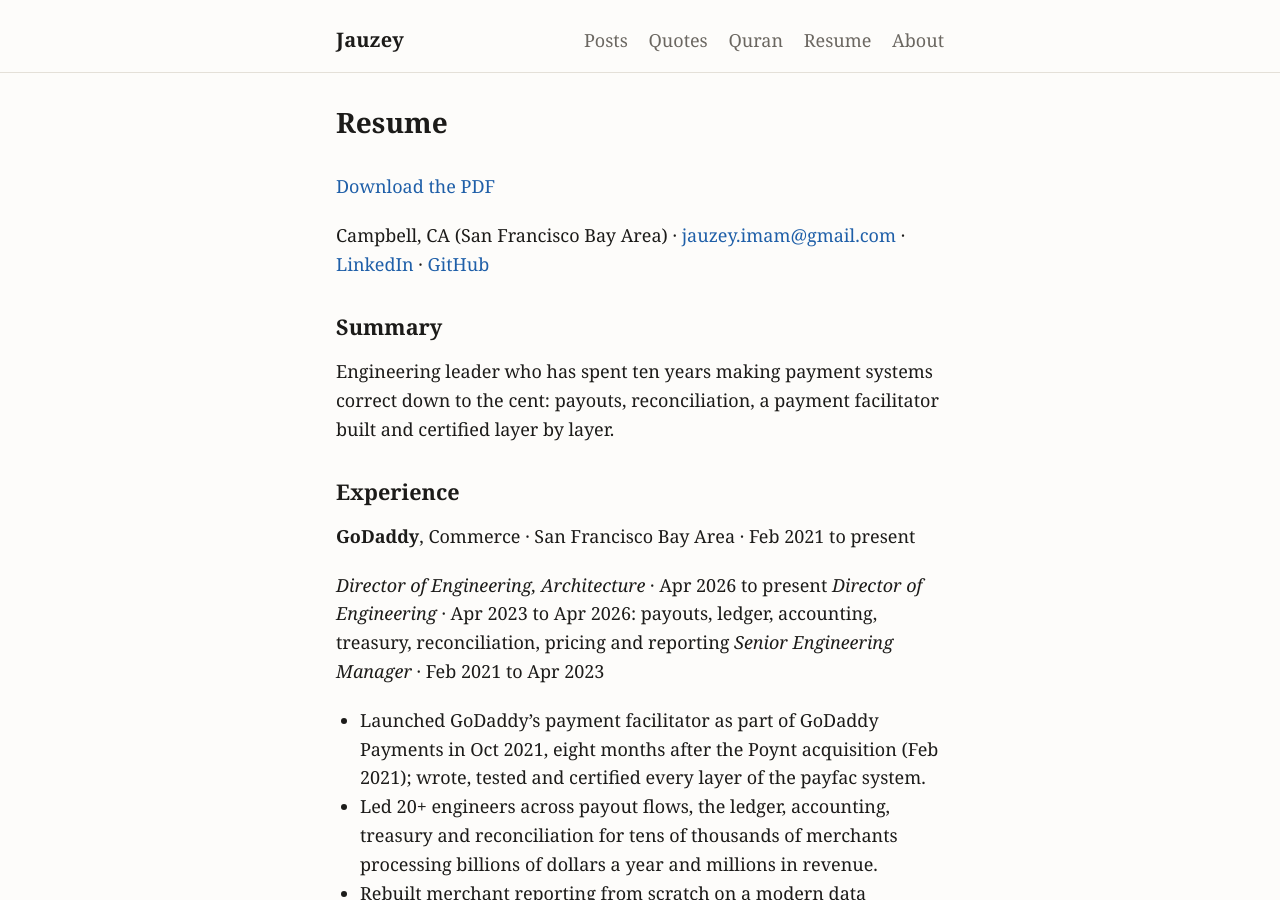
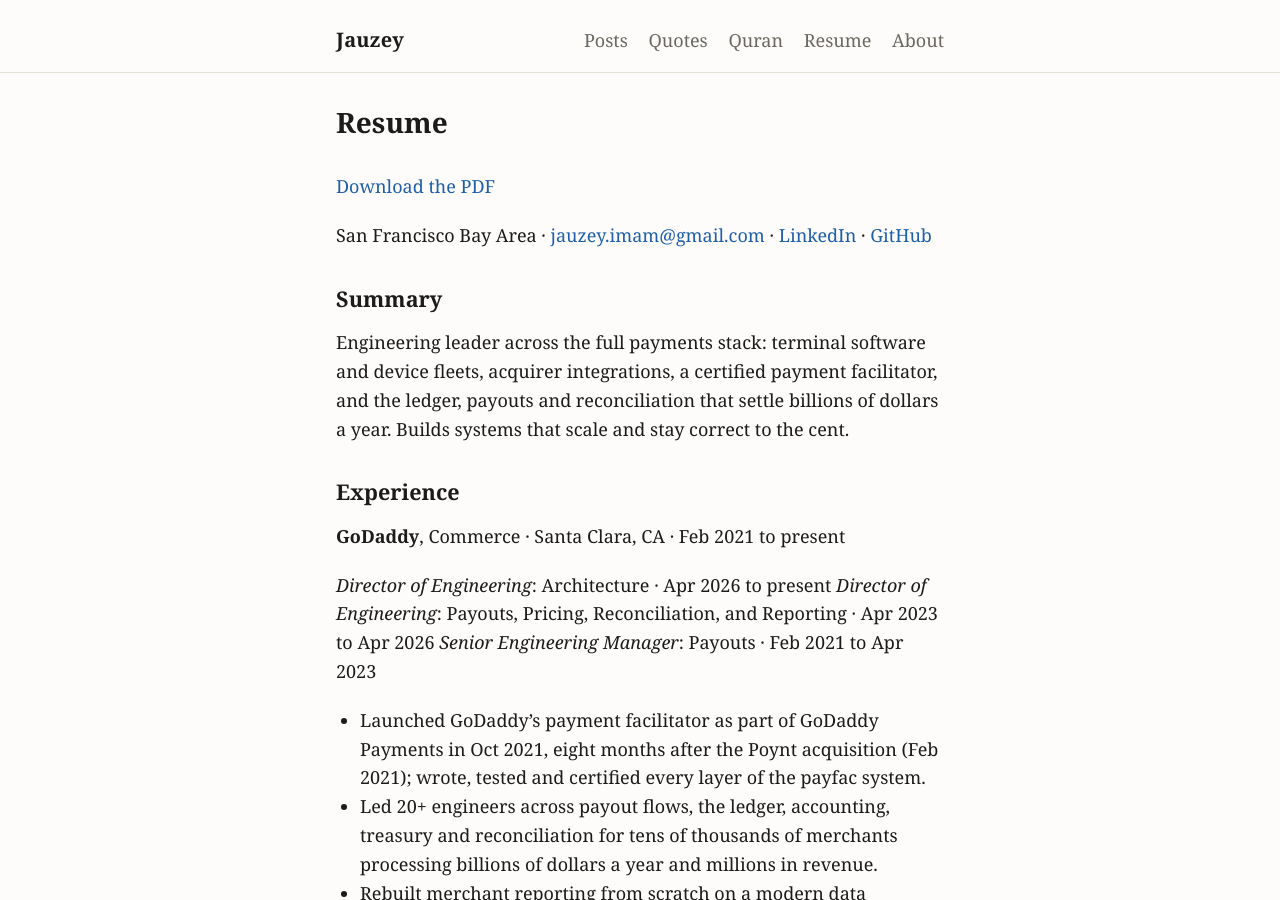
Before and after one commit to jauzeyimam/jauzeyimam.github.io, a Jekyll site: the page built from resume.md, in a window 1280 px wide and 900 px high. Built offline with Jekyll 4.4.1, drawn with Linux system fonts in a browser that asks for light colours; some of the changed text lies outside the part shown.

Commit message:
Resume page: current text and the one-page PDF (no phone number on the web)

```diff
--- a/resume.md
+++ b/resume.md
@@ -6,19 +6,19 @@ permalink: /resume/
 
 [Download the PDF](/assets/Jauzey_Imam_Resume.pdf)
 
-Campbell, CA (San Francisco Bay Area) · [jauzey.imam@gmail.com](mailto:jauzey.imam@gmail.com) · [LinkedIn](https://linkedin.com/in/jauzey-imam-34b62822) · [GitHub](https://github.com/jauzeyimam)
+San Francisco Bay Area · [jauzey.imam@gmail.com](mailto:jauzey.imam@gmail.com) · [LinkedIn](https://linkedin.com/in/jauzey-imam-34b62822) · [GitHub](https://github.com/jauzeyimam)
 
 ## Summary
 
-Engineering leader who has spent ten years making payment systems correct down to the cent: payouts, reconciliation, a payment facilitator built and certified layer by layer.
+Engineering leader across the full payments stack: terminal software and device fleets, acquirer integrations, a certified payment facilitator, and the ledger, payouts and reconciliation that settle billions of dollars a year. Builds systems that scale and stay correct to the cent.
 
 ## Experience
 
-**GoDaddy**, Commerce · San Francisco Bay Area · Feb 2021 to present
+**GoDaddy**, Commerce · Santa Clara, CA · Feb 2021 to present
 
-*Director of Engineering, Architecture* · Apr 2026 to present
-*Director of Engineering* · Apr 2023 to Apr 2026: payouts, ledger, accounting, treasury, reconciliation, pricing and reporting
-*Senior Engineering Manager* · Feb 2021 to Apr 2023
+*Director of Engineering*: Architecture · Apr 2026 to present
+*Director of Engineering*: Payouts, Pricing, Reconciliation, and Reporting · Apr 2023 to Apr 2026
+*Senior Engineering Manager*: Payouts · Feb 2021 to Apr 2023
 
 - Launched GoDaddy's payment facilitator as part of GoDaddy Payments in Oct 2021, eight months after the Poynt acquisition (Feb 2021); wrote, tested and certified every layer of the payfac system.
 - Led 20+ engineers across payout flows, the ledger, accounting, treasury and reconciliation for tens of thousands of merchants processing billions of dollars a year and millions in revenue.
@@ -41,14 +41,13 @@ Engineering leader who has spent ten years making payment systems correct down t
 
 - Combined Visa APIs into one REST platform for the Visa Developer Platform (Node.js, Java).
 
-Earlier: software engineering intern, eBay (Magento, X.Commerce), 2013 and 2014.
 
 ## Projects
 
-**Margin** · mrgn.sh
+**Margin** · [mrgn.sh](https://mrgn.sh)
 - Pages that people and AI agents publish, read and comment on together: section comments, an MCP server and OAuth so agents act as named actors with scoped, revocable delegated tokens, passkey sign-in.
 
-**Elective** · elective.fyi
+**Elective** · [elective.fyi](https://elective.fyi)
 - A journalistic tool for campaign money: map, table and graph views of the same FEC data, tracing any donor to the committees and candidates it funds, with data-driven election stories.
 
 ## Education
```
Also changed, not shown: 1 other file.
